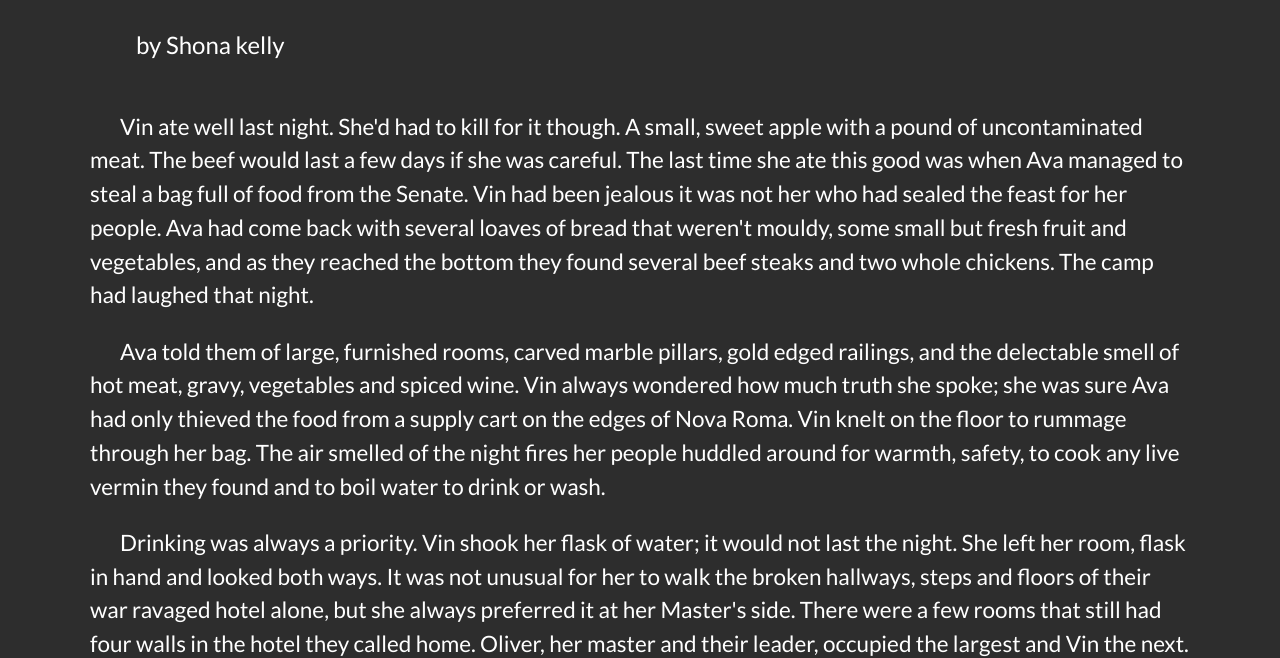
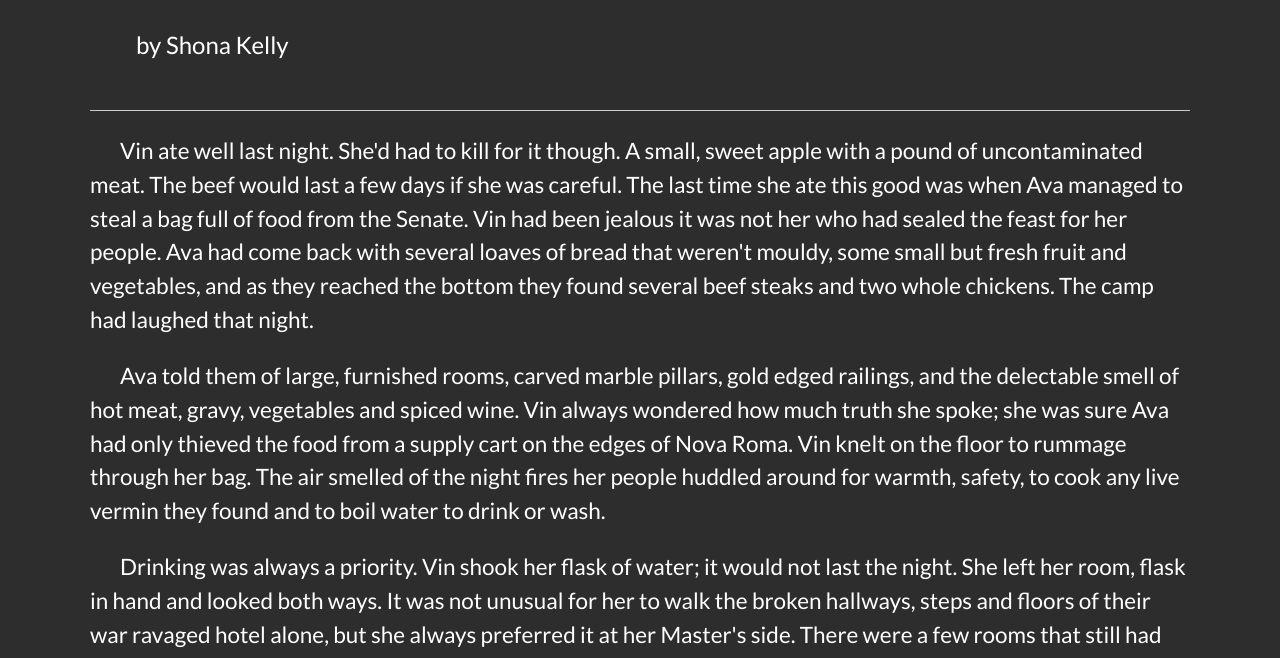
Before and after one commit to Desdimonda/voluspa, a plain HTML site: page index.html in a window 1280 px wide. Shown: the part 138-796 px from the top of the page. Drawn offline with nearby package versions, Linux system fonts and the light colour scheme.

Commit message:
Update index.html

```diff
--- a/index.html
+++ b/index.html
@@ -15,6 +15,15 @@ html,body,h1,h2,h3,h4 {font-family:"Lato", sans-serif}
 body {
   background-color:  #2d2d2d ;
   font-size: 150%
+}
+
+  hr {
+    display: block;
+    height: 1px;
+    border: 0;
+    border-top: 1px solid #ccc;
+    margin: 1em 0;
+    padding: 0;
 }
   h1 {
     font-size: 150%}
@@ -34,9 +43,10 @@ p { text-indent: 30px; }
 
   <div class="w3-panel">
     <h1><b>Völuspá</b></h1>
-    <h3><p>by Shona kelly</p></h3>
+    <h3><p>by Shona Kelly</p></h3>
   </div>
 
+  <hr>
 
 <p>Vin ate well last night. She'd had to kill for it though. A small, sweet apple with a pound of uncontaminated meat. The beef would last a few days if she was careful. The last time she ate this good was when Ava managed to steal a bag full of food from the Senate. Vin had been jealous it was not her who had sealed the feast for her people. Ava had come back with several loaves of bread that weren't mouldy, some small but fresh fruit and vegetables, and as they reached the bottom they found several beef steaks and two whole chickens. The camp had laughed that night.
 <p>Ava told them of large, furnished rooms, carved marble pillars, gold edged railings, and the delectable smell of hot meat, gravy, vegetables and spiced wine. Vin always wondered how much truth she spoke; she was sure Ava had only thieved the food from a supply cart on the edges of Nova Roma. Vin knelt on the floor to rummage through her bag. The air smelled of the night fires her people huddled around for warmth, safety, to cook any live vermin they found and to boil water to drink or wash.
```
